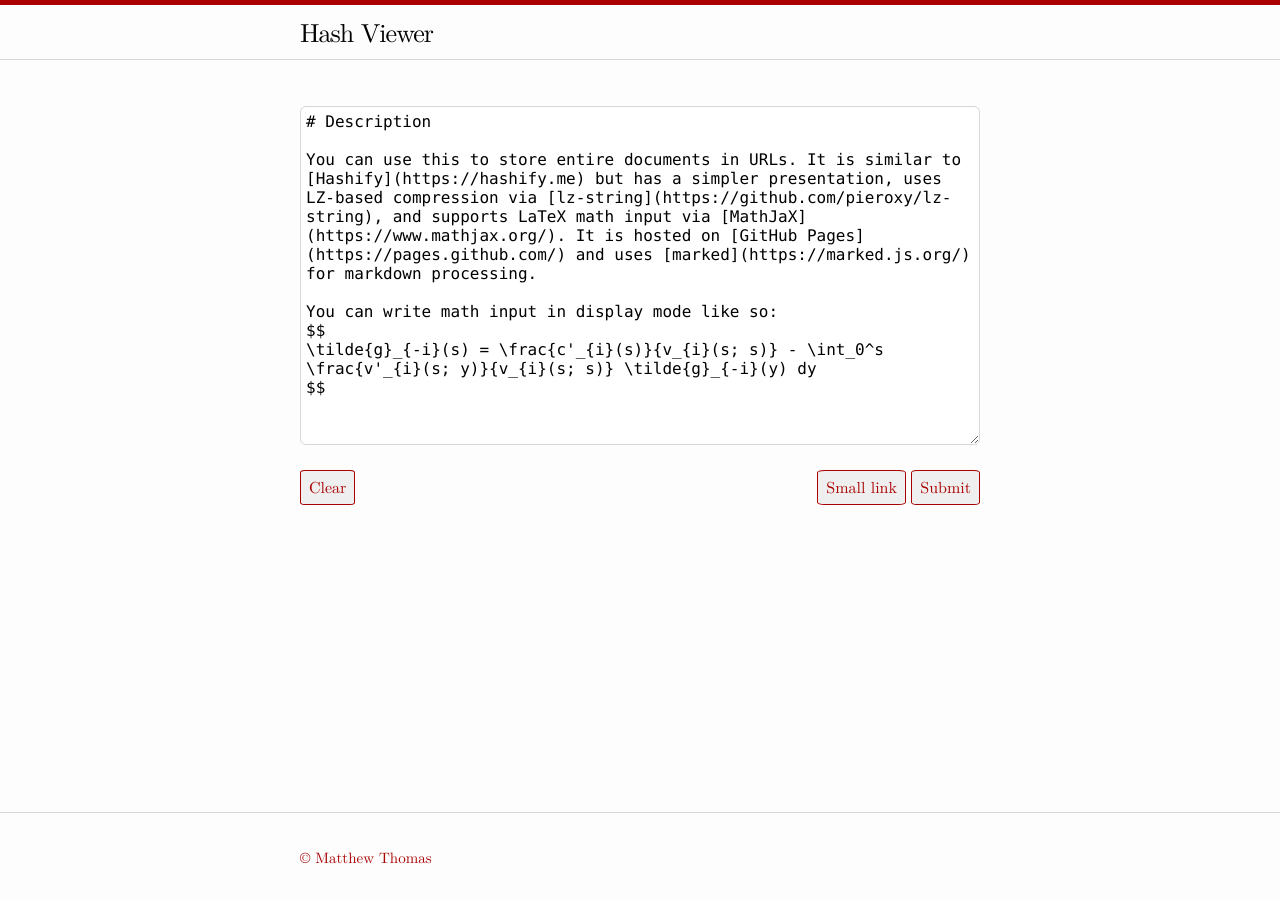
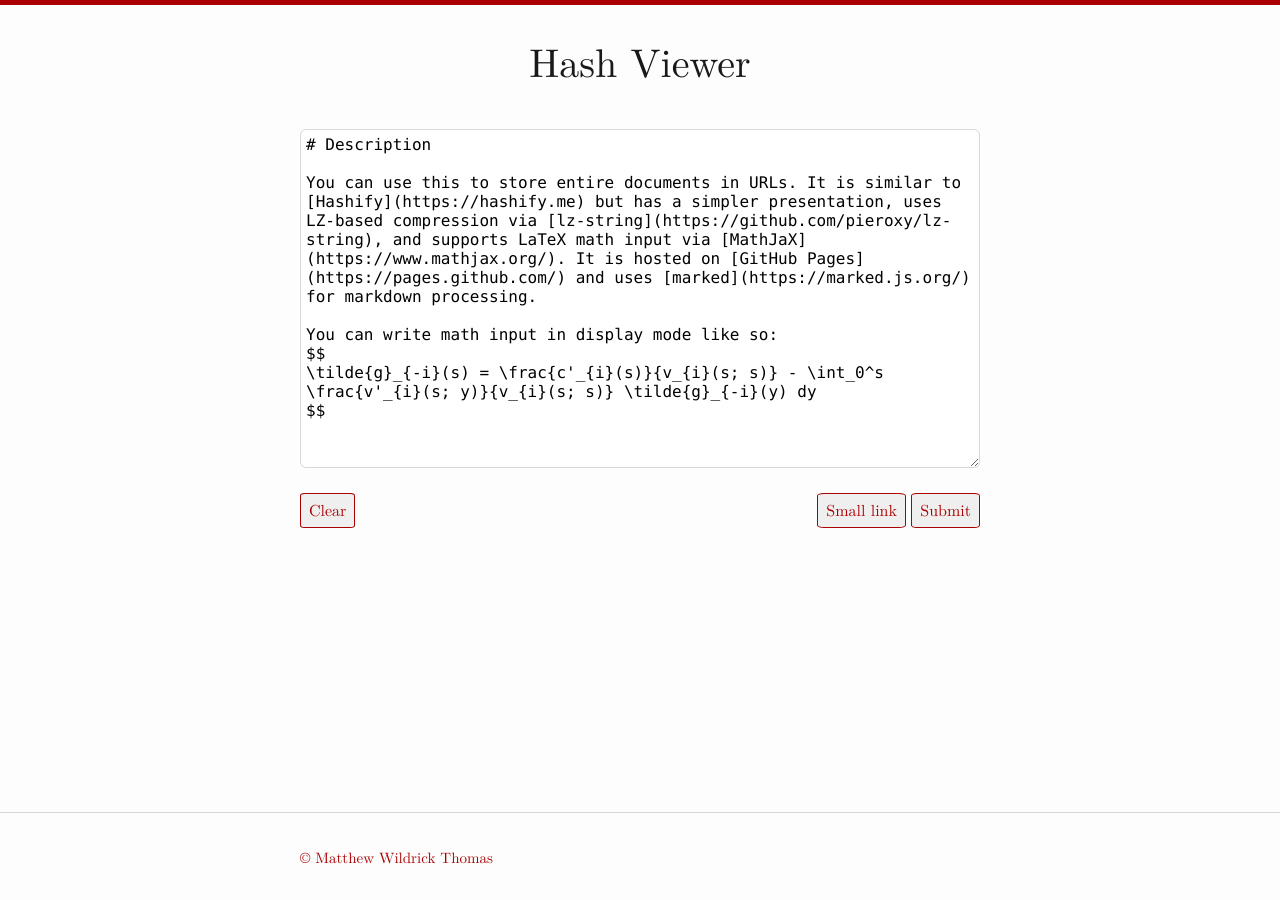
Before and after one commit to mwt/hash-viewer, a Jekyll site: the page built from index.html, in a window 1280 px wide. Built offline with Jekyll 4.4.1, drawn with Linux system fonts in a browser that asks for light colours.

Commit message:
remove nav and fix <title>

```diff
--- a/_config.yml
+++ b/_config.yml
@@ -15,8 +15,10 @@
 # in the templates via {{ site.myvariable }}.
 title: Hash Viewer
 author:
-  name: "Matthew Thomas"
+  name: "Matthew Wildrick Thomas"
   website: "https://mattwthomas.com"
+
+tagline: "Share Math and Markdown"
 description: >- # this means to ignore newlines until "baseurl:"
    You can use this to store entire documents in URLs. It is similar to [Hashify](https://hashify.me) but has a simpler presentation, uses LZ-based compression via [lz-string](https://github.com/pieroxy/lz-string), and supports LaTeX math input via [MathJaX](https://www.mathjax.org/). It is hosted on [GitHub Pages](https://pages.github.com/) and uses [marked](https://marked.js.org/) for markdown processing.
 baseurl: "" # the subpath of your site, e.g. /blog
--- a/_includes/header.html
+++ /dev/null
@@ -1,31 +0,0 @@
-<header class="site-header">
-
-  <div class="wrapper">
-    {%- assign default_paths = site.pages | map: "path" -%}
-    {%- assign page_paths = site.header_pages | default: default_paths -%}
-    {%- assign titles_size = site.pages | map: 'title' | join: '' | size -%}
-    <a class="site-title" rel="author" href="{{ "/" | relative_url }}">{{ site.title | escape }}</a>
-
-    {%- if titles_size > 0 -%}
-      <nav class="site-nav">
-        <input type="checkbox" id="nav-trigger" class="nav-trigger" />
-        <label for="nav-trigger">
-          <span class="menu-icon">
-            <svg viewBox="0 0 18 15" width="18px" height="15px">
-              <path d="M18,1.484c0,0.82-0.665,1.484-1.484,1.484H1.484C0.665,2.969,0,2.304,0,1.484l0,0C0,0.665,0.665,0,1.484,0 h15.032C17.335,0,18,0.665,18,1.484L18,1.484z M18,7.516C18,8.335,17.335,9,16.516,9H1.484C0.665,9,0,8.335,0,7.516l0,0 c0-0.82,0.665-1.484,1.484-1.484h15.032C17.335,6.031,18,6.696,18,7.516L18,7.516z M18,13.516C18,14.335,17.335,15,16.516,15H1.484 C0.665,15,0,14.335,0,13.516l0,0c0-0.82,0.665-1.483,1.484-1.483h15.032C17.335,12.031,18,12.695,18,13.516L18,13.516z"/>
-            </svg>
-          </span>
-        </label>
-
-        <div class="trigger">
-          {%- for path in page_paths -%}
-            {%- assign my_page = site.pages | where: "path", path | first -%}
-            {%- if my_page.title -%}
-            <a class="page-link" href="{{ my_page.url | relative_url }}">{{ my_page.title | escape }}</a>
-            {%- endif -%}
-          {%- endfor -%}
-        </div>
-      </nav>
-    {%- endif -%}
-  </div>
-</header>
--- a/_layouts/default.html
+++ b/_layouts/default.html
@@ -4,8 +4,6 @@
   {%- include head.html -%}
 
   <body>
-
-    {%- include header.html -%}
 
     <main class="page-content" aria-label="Content">
       <div class="wrapper" id="content">
--- a/_sass/minima/custom-styles.scss
+++ b/_sass/minima/custom-styles.scss
@@ -1,3 +1,7 @@
+body {
+    border-top: 5px solid $link-base-color;
+}
+
 .hidden {
     display: none !important;
 }
--- a/_sass/minima/custom-variables.scss
+++ b/_sass/minima/custom-variables.scss
@@ -12,7 +12,7 @@ $brand-color-dark:      #000;
 
 $border-color-01:       $brand-color-light;
 $border-color-02:       lighten($brand-color, 35%);
-$border-color-03:       $link-base-color;
+$border-color-03:       $brand-color;
 
 $site-title-color:      $brand-color-dark;
 
--- a/index.html
+++ b/index.html
@@ -7,6 +7,7 @@ scripts:
     ]
     async: true
 ---
+<h1>{{ site.title }}</h1>
 
 <textarea id="markdown">
 # Description
```
Also changed, not shown: Gemfile.lock (deleted), 1 other file.
